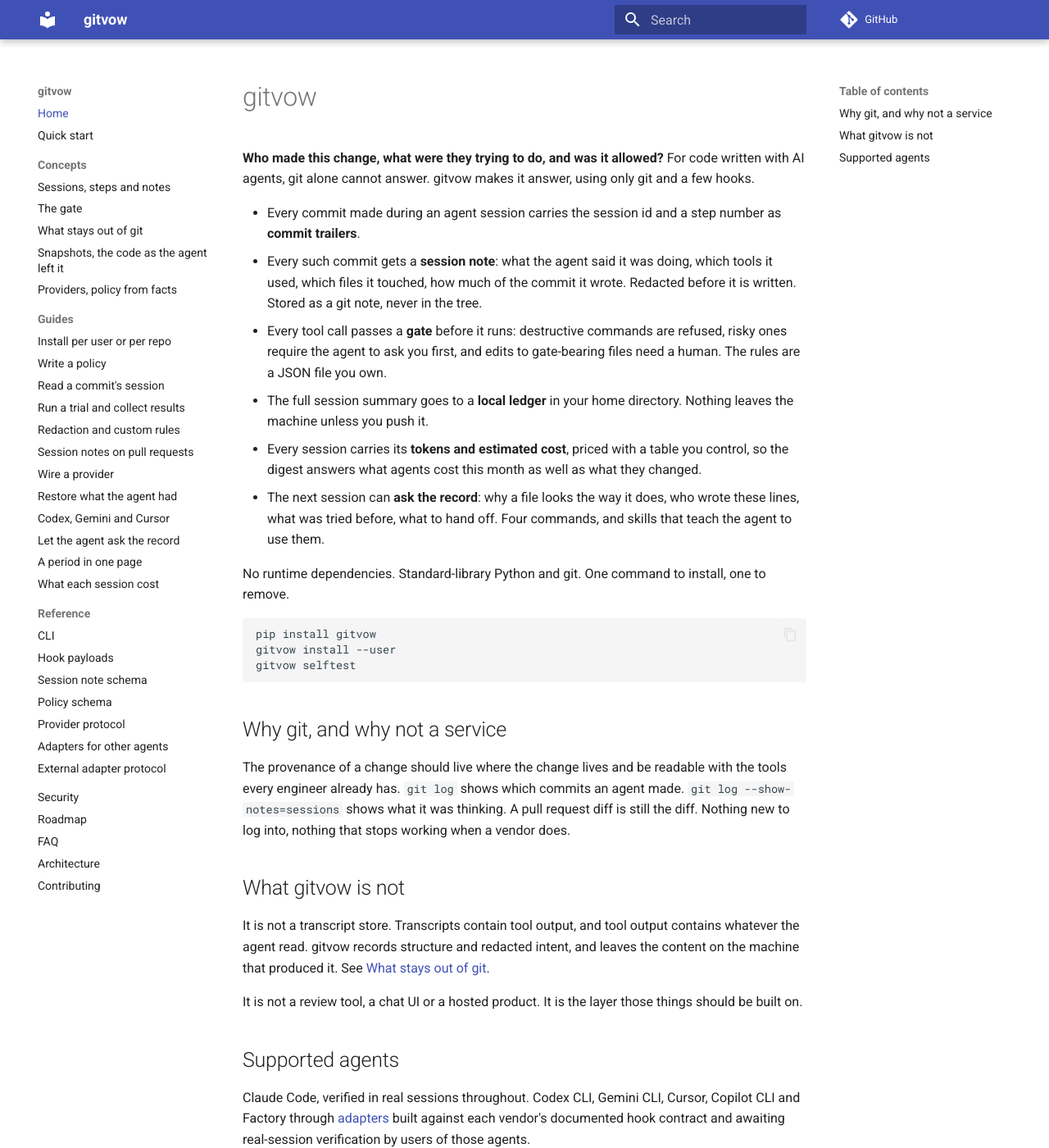
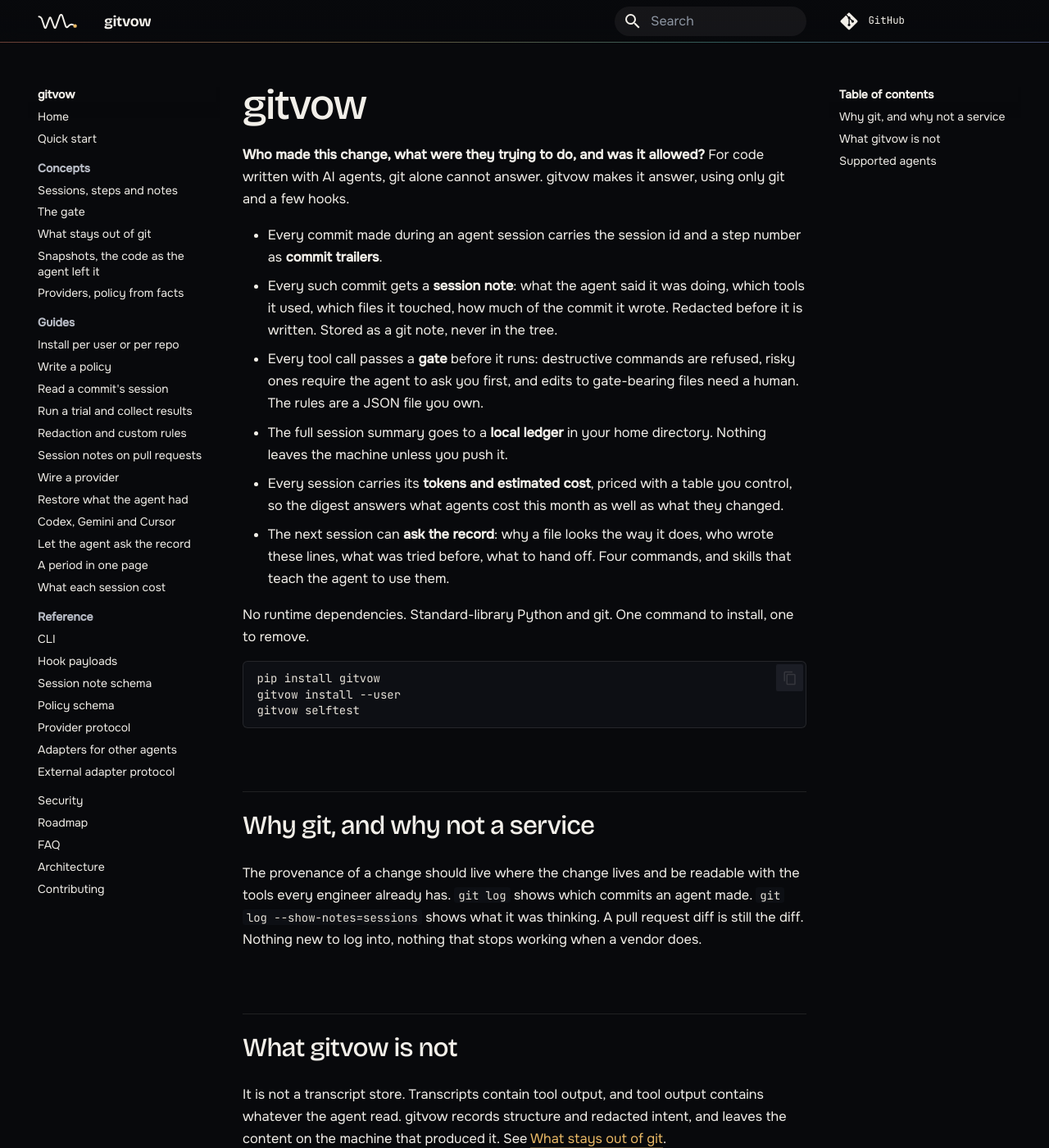
Before and after one commit to wirevow/gitvow, an MkDocs documentation site: the page built from docs/index.md, in a window 1280 px wide and 1400 px high. Shown: the whole window at 82% size. Built offline with MkDocs 1.6.1 and Material for MkDocs 9.7.7, drawn with Linux system fonts in a browser that asks for light colours; comment, search, counter and statistics services are not loaded; some of the changed text lies outside the part shown.

Commit message:
docs: Wirevow identity — signature wire mark, carbon palette, Bricolage/Onest/JetBrains Mono
Co-Authored-By: Claude Fable 5.1 <noreply@anthropic.com>

```diff
--- /dev/null
+++ b/docs/stylesheets/wirevow.css
@@ -0,0 +1,36 @@
+/* Wirevow docs theme: the same identity as wirevow.com. Carbon ground, bone type, one amber accent. */
+@import url("https://fonts.googleapis.com/css2?family=Bricolage+Grotesque:opsz,wght@12..96,500;12..96,700&family=Onest:wght@300;400;500&family=JetBrains+Mono:wght@400;500&display=swap");
+:root, [data-md-color-scheme="slate"]{
+  --md-default-bg-color:#08090C; --md-default-fg-color:#F2EFE9; --md-default-fg-color--light:#B8BCC6; --md-default-fg-color--lighter:#8E96A3; --md-default-fg-color--lightest:rgba(242,239,233,.12);
+  --md-primary-fg-color:#08090C; --md-primary-bg-color:#F2EFE9; --md-primary-fg-color--dark:#08090C;
+  --md-accent-fg-color:#EBBA66; --md-accent-fg-color--transparent:rgba(235,186,102,.12);
+  --md-typeset-a-color:#EBBA66; --md-code-bg-color:#0D0F14; --md-code-fg-color:#E6E1D8; --md-code-hl-color:rgba(235,186,102,.18);
+  --md-footer-bg-color:#08090C; --md-footer-bg-color--dark:#08090C; --md-footer-fg-color:#8E96A3;
+  --md-admonition-fg-color:#F2EFE9; --md-typeset-table-color:rgba(242,239,233,.12);
+  --md-text-font:"Onest",system-ui,sans-serif; --md-code-font:"JetBrains Mono",ui-monospace,monospace;
+}
+body{-webkit-font-smoothing:antialiased}
+.md-header{background:linear-gradient(180deg,rgba(8,9,12,.96),rgba(8,9,12,.86));backdrop-filter:blur(14px);border-bottom:1px solid rgba(242,239,233,.10);box-shadow:none}
+.md-header::after{content:"";position:absolute;left:0;right:0;bottom:-1px;height:1px;background:linear-gradient(92deg,#F27A5C,#EBBA66 34%,#55C7BC 68%,#7C8DEB);opacity:.35}
+.md-header__button.md-logo img{height:1.35rem;width:auto}
+.md-header__title{font-family:"Bricolage Grotesque",sans-serif;font-weight:700;letter-spacing:-.02em}
+.md-tabs{background:#08090C;border-bottom:1px solid rgba(242,239,233,.08)}
+.md-typeset h1,.md-typeset h2,.md-typeset h3{font-family:"Bricolage Grotesque",sans-serif;font-weight:500;letter-spacing:-.025em;color:#F2EFE9}
+.md-typeset h1{font-size:2.6rem;line-height:1.02;margin-bottom:1rem}
+.md-typeset h2{font-size:1.6rem;margin-top:2.4em;padding-top:.6em;border-top:1px solid rgba(242,239,233,.10)}
+.md-typeset{font-size:.82rem;line-height:1.65}
+.md-typeset a{text-decoration:none;border-bottom:1px solid rgba(235,186,102,.35)}
+.md-typeset a:hover{border-bottom-color:#EBBA66}
+.md-typeset code{border-radius:3px;padding:.05em .35em}
+.md-typeset pre>code{border:1px solid rgba(242,239,233,.10);border-radius:6px}
+.md-typeset table:not([class]){border:1px solid rgba(242,239,233,.10);border-radius:6px;font-size:.74rem}
+.md-typeset table:not([class]) th{background:#0D0F14;font-family:"JetBrains Mono",monospace;font-size:.62rem;letter-spacing:.12em;text-transform:uppercase;color:#8E96A3;font-weight:400}
+.md-typeset .admonition,.md-typeset details{border:1px solid rgba(242,239,233,.12);border-left:2px solid #EBBA66;background:#0D0F14;box-shadow:none}
+.md-nav__title,.md-nav__item .md-nav__link--active{color:#F2EFE9}
+.md-nav__link:hover{color:#EBBA66}
+.md-sidebar__scrollwrap::-webkit-scrollbar-thumb{background:rgba(242,239,233,.18)}
+.md-search__form{background:rgba(242,239,233,.06);border-radius:999px}
+.md-search__input::placeholder{color:#8E96A3}
+.md-footer-meta{border-top:1px solid rgba(242,239,233,.08)}
+.md-source{font-family:"JetBrains Mono",monospace;font-size:.62rem}
+.md-content__button{color:#8E96A3}
--- a/mkdocs.yml
+++ b/mkdocs.yml
@@ -4,11 +4,18 @@ repo_url: https://github.com/wirevow/gitvow
 site_url: https://wirevow.dev/gitvow/
 theme:
   name: material
-  features: [navigation.sections, navigation.expand, content.code.copy, search.suggest]
+  logo: assets/mark.svg
+  favicon: assets/favicon.svg
+  font: false
   palette:
-    - scheme: default
-      primary: indigo
+    scheme: slate
+    primary: custom
+    accent: custom
+  features: [navigation.sections, navigation.expand, content.code.copy, search.suggest, navigation.footer]
+extra_css: [stylesheets/wirevow.css]
+
 markdown_extensions: [admonition, tables, toc, pymdownx.superfences, pymdownx.details]
+copyright: © 2026 Wirevow · <a href='https://wirevow.com'>wirevow.com</a>
 nav:
   - Home: index.md
   - Quick start: quickstart.md
```
Also changed, not shown: docs/assets/favicon.svg (added), docs/assets/mark.svg (added).
